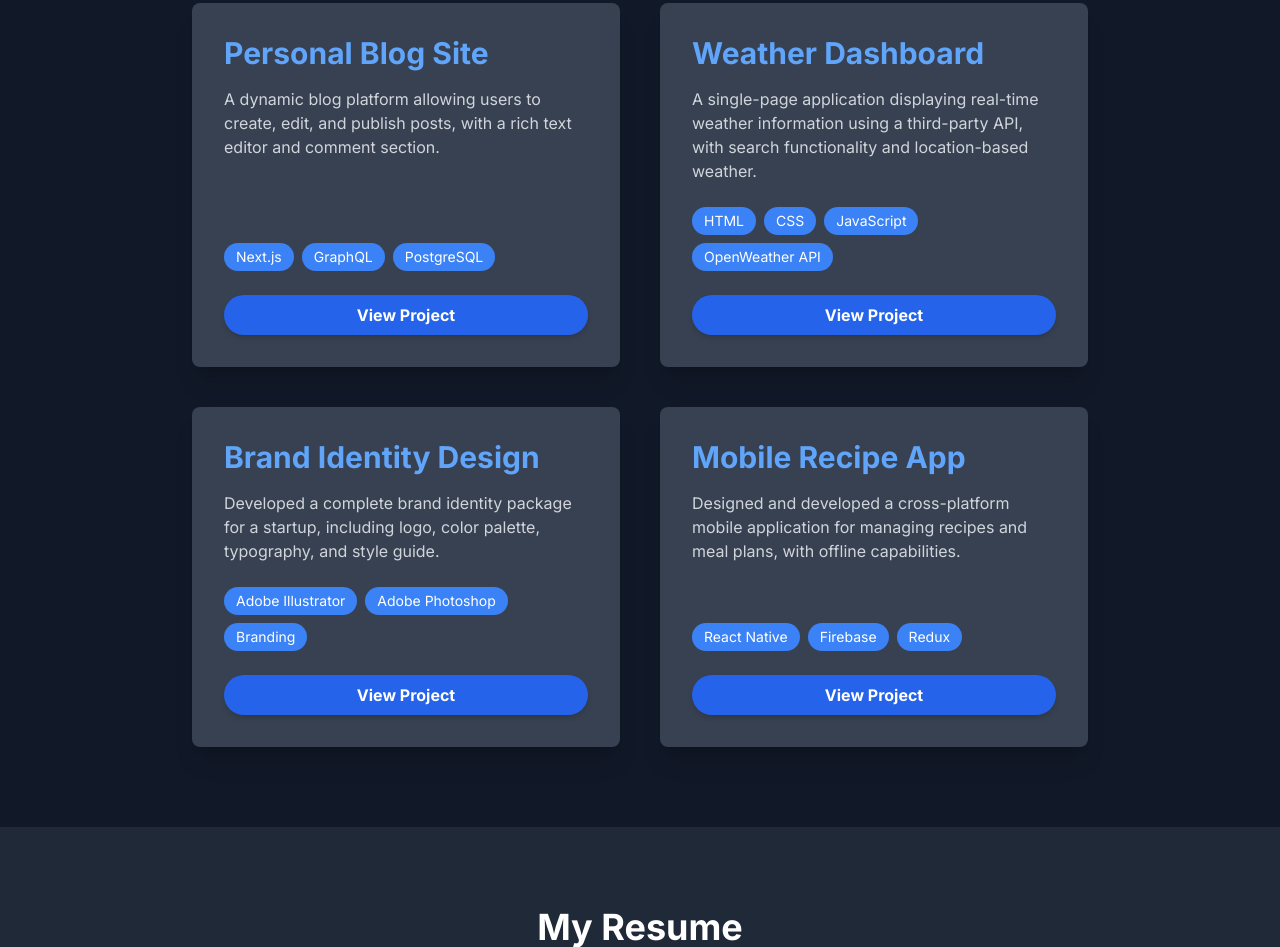
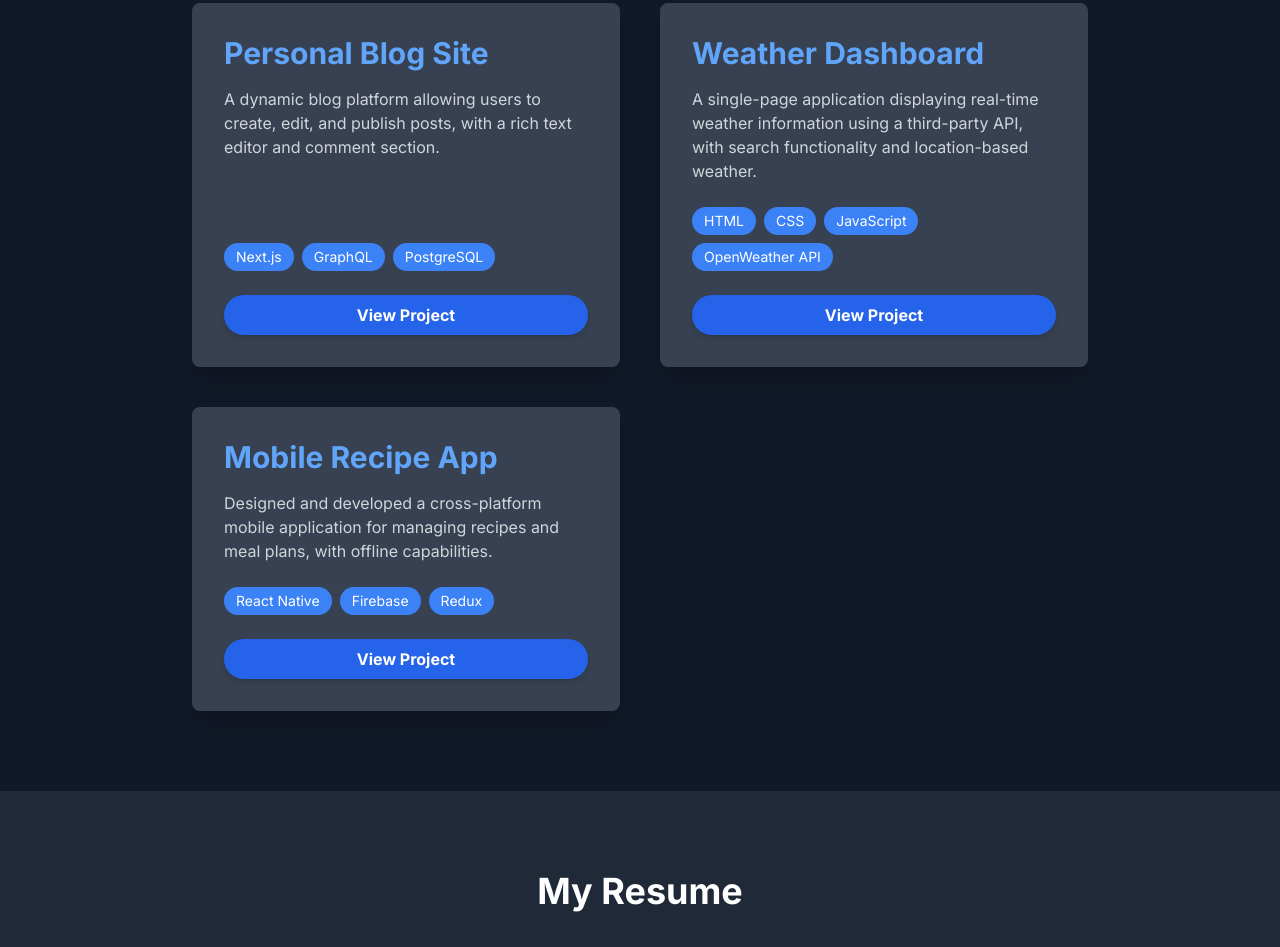
Before and after one commit to Mr-BishalMondal/Bishal-Mondal---Portfolio, a plain HTML site: page index.html in a window 1280 px wide. Shown: the part 2811-3758 px from the top of the page. Drawn offline with nearby package versions, Linux system fonts and the light colour scheme.

Commit message:
Update index.html

```diff
--- a/index.html
+++ b/index.html
@@ -204,7 +204,6 @@
                 <button class="filter-btn active-filter-btn" data-category="all">All</button>
                 <button class="filter-btn" data-category="web-design">Web Design</button>
                 <button class="filter-btn" data-category="development">Development</button>
-                <button class="filter-btn" data-category="graphic-design">Graphic Design</button>
             </div>
 
             <div id="project-grid" class="grid grid-cols-1 md:grid-cols-2 gap-10">
@@ -275,23 +274,8 @@
                         View Project
                     </a>
                 </div>
-                <!-- Project Card 5: Graphic Design Portfolio Item (New Example) -->
-                <div class="project-card bg-gray-700 p-8 rounded-lg shadow-xl flex flex-col transform transition duration-300 hover:scale-105 hover:bg-gray-600"
-                    data-category="graphic-design">
-                    <h3 class="text-3xl font-bold text-blue-400 mb-4">Brand Identity Design</h3>
-                    <p class="text-gray-300 mb-6 flex-grow">Developed a complete brand identity package for a startup,
-                        including logo, color palette, typography, and style guide.</p>
-                    <div class="flex flex-wrap gap-2 mb-6">
-                        <span class="bg-blue-500 text-white text-sm px-3 py-1 rounded-full">Adobe Illustrator</span>
-                        <span class="bg-blue-500 text-white text-sm px-3 py-1 rounded-full">Adobe Photoshop</span>
-                        <span class="bg-blue-500 text-white text-sm px-3 py-1 rounded-full">Branding</span>
-                    </div>
-                    <a href="#" target="_blank" rel="noopener noreferrer"
-                        class="inline-block bg-blue-600 hover:bg-blue-700 text-white font-bold py-2 px-6 rounded-full text-center shadow-md transform transition duration-300 hover:scale-105">
-                        View Project
-                    </a>
-                </div>
-                <!-- Project Card 6: Mobile App Development (New Example) -->
+
+                <!-- Project Card 5: Mobile App Development (New Example) -->
                 <div class="project-card bg-gray-700 p-8 rounded-lg shadow-xl flex flex-col transform transition duration-300 hover:scale-105 hover:bg-gray-600"
                     data-category="development">
                     <h3 class="text-3xl font-bold text-blue-400 mb-4">Mobile Recipe App</h3>
```
